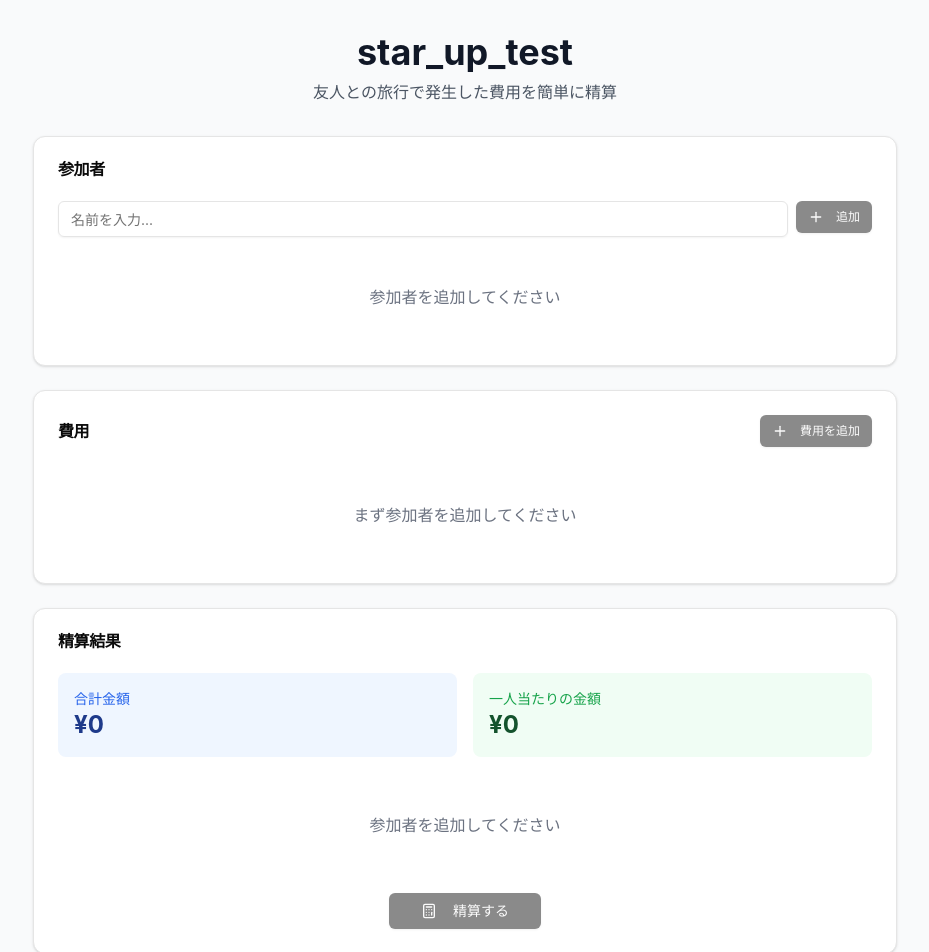
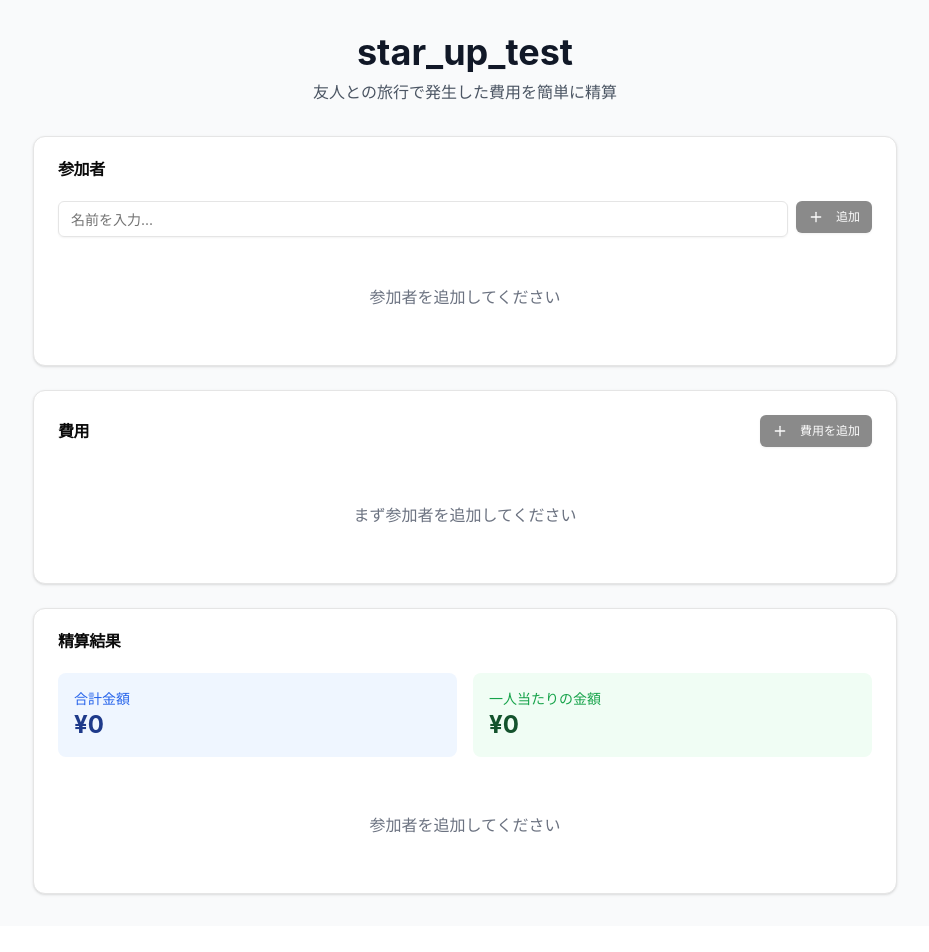
Before and after one commit to HayashidaReo/star_up_test, a Next.js app: page / in a window 1280 px wide. Shown: the top 952 px of the page, without its empty margins (175-1104 px from the left). After the commit the page ends 926 px from the top, so only its background shows below. Built offline with nearby package versions, Linux system fonts and the light colour scheme.

Commit message:
不必要なボタンを削除

```diff
--- a/src/components/SettlementSection.tsx
+++ b/src/components/SettlementSection.tsx
@@ -2,11 +2,9 @@
 
 import React from 'react';
 import { Card, CardContent, CardHeader, CardTitle } from '@/components/ui/card';
-import { Button } from '@/components/ui/button';
 import { EmptyState } from '@/components/ui/EmptyState';
 import { SettlementItem } from '@/components/SettlementItem';
 import { useAppStore } from '@/store/useAppStore';
-import { Calculator } from 'lucide-react';
 import { MESSAGES } from '@/lib/constants';
 import {
   calculateTotalAmount,
@@ -15,8 +13,7 @@ import {
 import { formatAmount } from '@/lib/utils';
 
 export function SettlementSection() {
-  const { participants, expenses, settlements, calculateSettlements } =
-    useAppStore();
+  const { participants, expenses, settlements } = useAppStore();
 
   // 合計金額を計算
   const totalAmount = calculateTotalAmount(expenses);
@@ -26,11 +23,6 @@ export function SettlementSection() {
     totalAmount,
     participants.length,
   );
-
-  // 精算を実行する関数
-  const handleSettle = () => {
-    calculateSettlements();
-  };
 
   // 空の状態のメッセージを取得
   const getEmptyMessage = () => {
@@ -76,18 +68,6 @@ export function SettlementSection() {
         ) : (
           <EmptyState message={getEmptyMessage()} />
         )}
-
-        {/* 精算ボタン */}
-        <div className="flex justify-center">
-          <Button
-            onClick={handleSettle}
-            disabled={participants.length === 0 || expenses.length === 0}
-            className="px-8"
-          >
-            <Calculator className="mr-2 h-4 w-4" />
-            {MESSAGES.SETTLE}
-          </Button>
-        </div>
       </CardContent>
     </Card>
   );
--- a/src/store/useAppStore.ts
+++ b/src/store/useAppStore.ts
@@ -17,9 +17,6 @@ interface AppStore {
   // 費用関連のアクション
   addExpense: (expense: CreateExpense) => void;
   removeExpense: (id: string) => void;
-
-  // 精算計算
-  calculateSettlements: () => void;
 
   // リセット
   resetAll: () => void;
@@ -114,13 +111,6 @@ export const useAppStore = create<AppStore>((set) => ({
     });
   },
 
-  // 精算を計算（手動実行用）
-  calculateSettlements: () => {
-    set((state) => ({
-      settlements: calculateSettlements(state.participants, state.expenses),
-    }));
-  },
-
   // すべてをリセット
   resetAll: () => {
     set({
```
